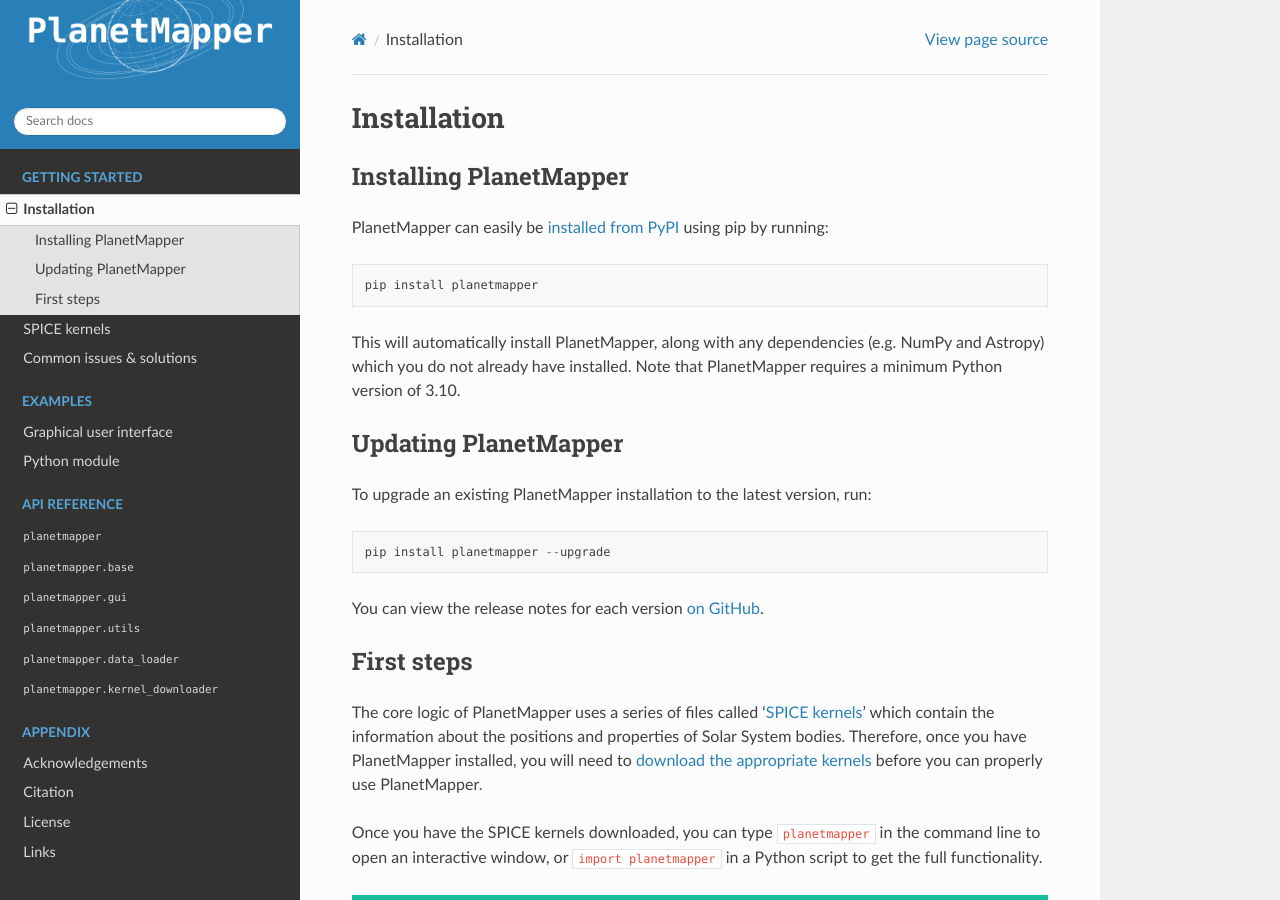
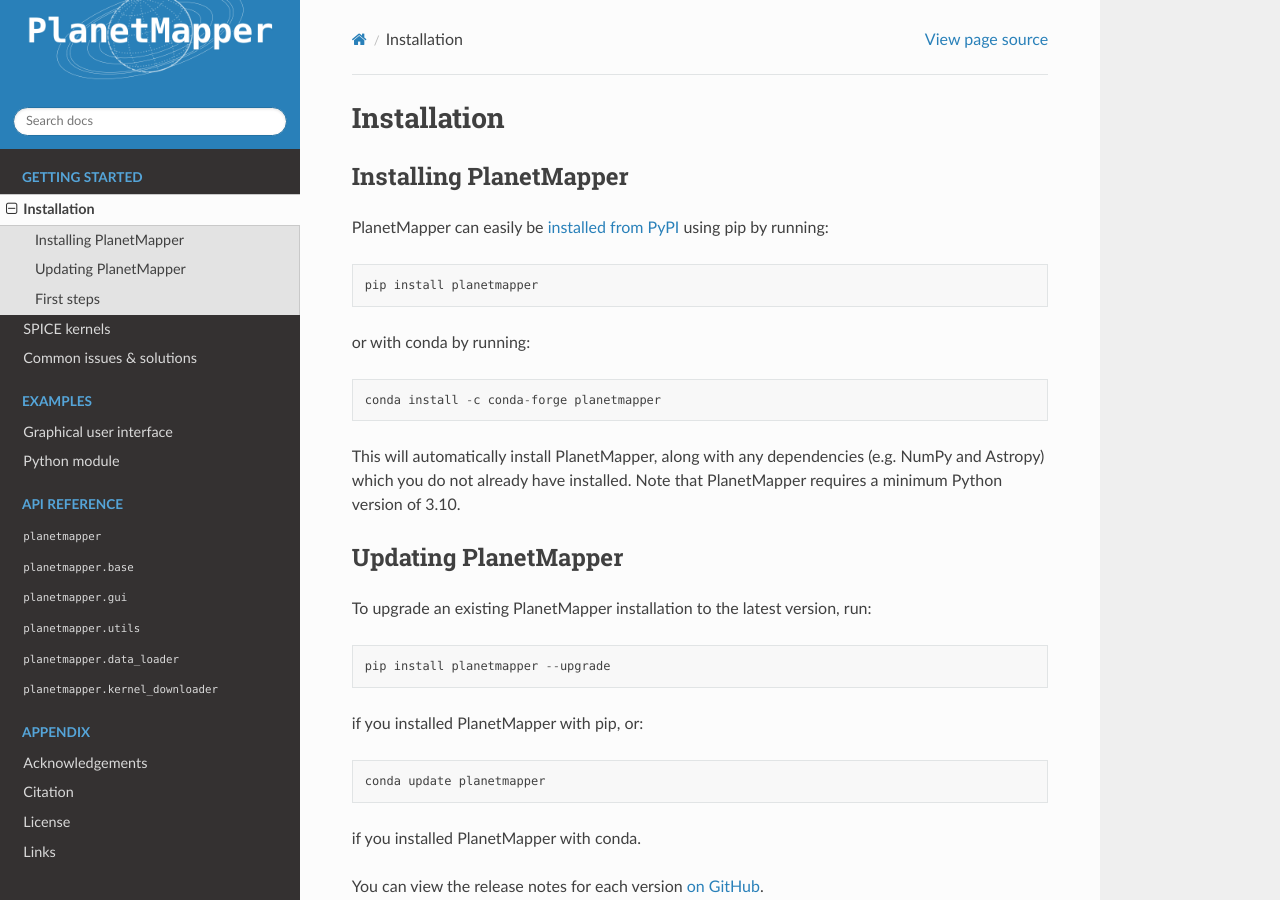
Before and after one commit to ortk95/planetmapper, a Sphinx documentation site: the page built from docs/installation.rst, in a window 1280 px wide and 900 px high. Built offline with Sphinx 7.4.7 and the Read the Docs theme 2.0.0, drawn with Linux system fonts in a browser that asks for light colours; the version number could not be read and is left out.

Commit message:
Update documentation to refer to conda

```diff
--- a/docs/common_issues.rst
+++ b/docs/common_issues.rst
@@ -9,7 +9,7 @@
 
 General solutions
 =================
-Run `pip install planetmapper --upgrade` in a terminal to make sure you are running the latest version of PlanetMapper. It is possible that your bug may have been fixed in a recent update (you can also check the release notes for each version `on GitHub <https://github.com/ortk95/planetmapper/releases>`__).
+:ref:`Update PlanetMapper <_updating_planetmapper>` to make sure you are running the latest version. It is possible that your bug may have been fixed in a recent update (you can also check the release notes for each version `on GitHub <https://github.com/ortk95/planetmapper/releases>`__).
 
 
 Installation issues
--- a/docs/installation.rst
+++ b/docs/installation.rst
@@ -10,14 +10,25 @@
 
     pip install planetmapper
 
+or with conda by running: ::
+
+    conda install -c conda-forge planetmapper
+
 This will automatically install PlanetMapper, along with any dependencies (e.g. NumPy and Astropy) which you do not already have installed. Note that PlanetMapper requires a minimum Python version of 3.10.
 
 Updating PlanetMapper
 =====================
+.. _updating_planetmapper:
 
 To upgrade an existing PlanetMapper installation to the latest version, run: ::
 
     pip install planetmapper --upgrade
+
+if you installed PlanetMapper with pip, or: ::
+
+    conda update planetmapper
+
+if you installed PlanetMapper with conda.
 
 You can view the release notes for each version `on GitHub <https://github.com/ortk95/planetmapper/releases>`__.
 
```
